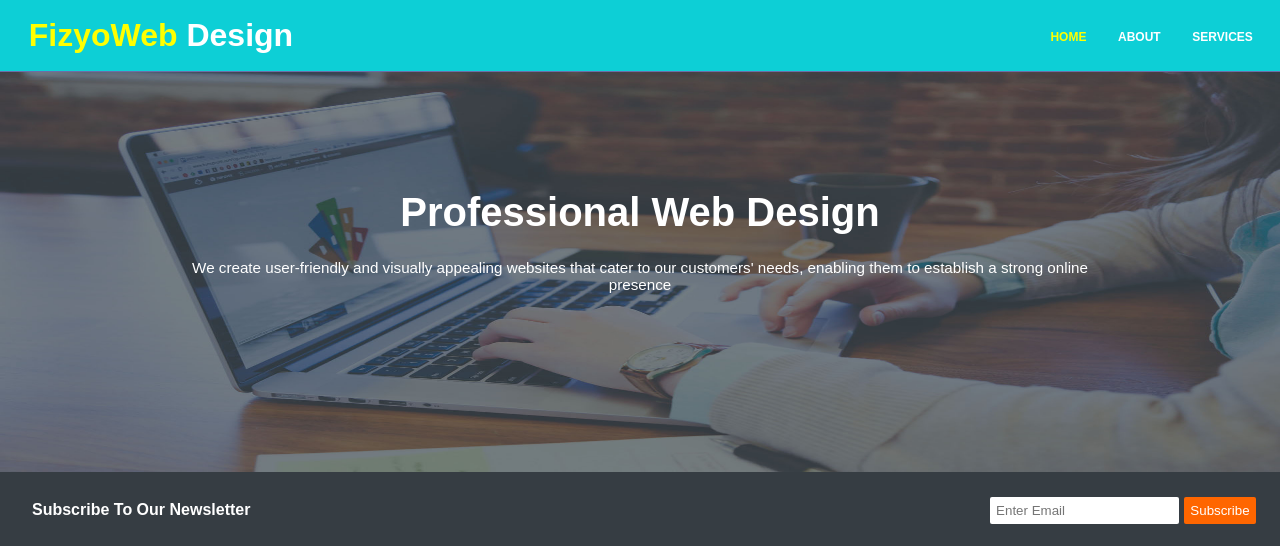
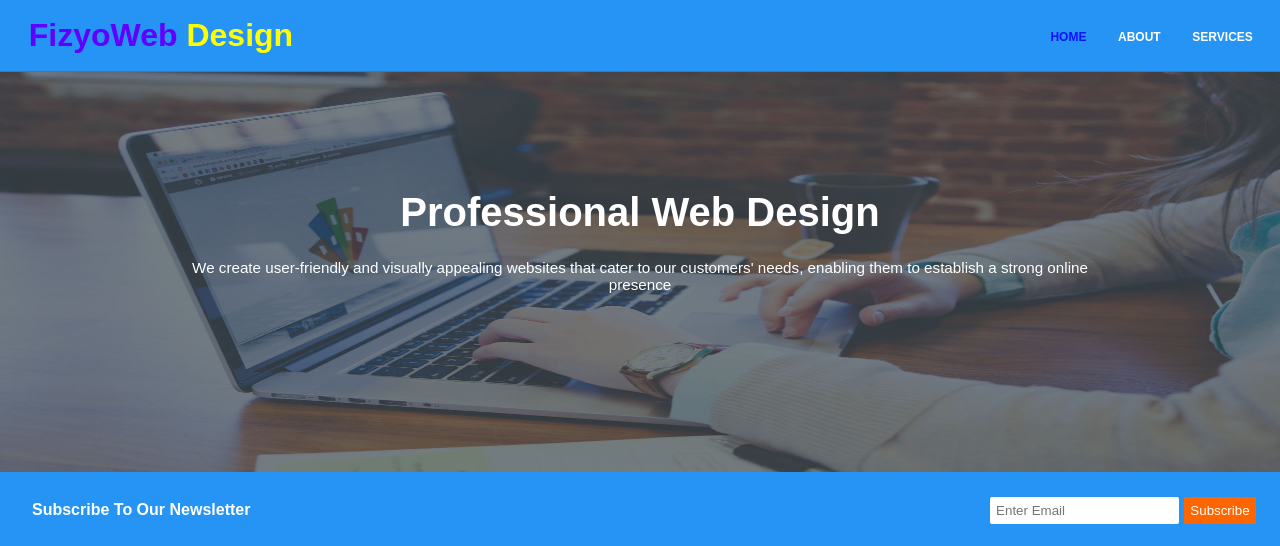
Before and after one commit to furkanpolat06/basic-web-design, a plain HTML site: page home.html in a window 1280 px wide. Shown: the top 546 px of the page. Drawn offline with Linux system fonts and the light colour scheme.

Commit message:
style edit

```diff
--- a/home.css
+++ b/home.css
@@ -15,7 +15,7 @@ body{
     display: flex;
     justify-content: space-between;
     align-items: center;
-    background-color:#0dcfd6;
+    background-color:#2694f5;
     color: white;
     min-height: 4.5rem;
     border-bottom: 1px solid #994192ad;
@@ -33,15 +33,19 @@ body{
 
 }
 .header .home{
-    color: yellow;
+    color: rgba(17, 0, 255, 0.884);
 
 }
 a:hover{
     cursor: pointer;
 }
 .header__left span{
-    color: yellow;
+    color: rgb(98, 0, 255);
     margin-left: .8rem;
+}
+.header__left {
+    color:yellow;
+
 }
 .main__banner{
 color: white;
@@ -73,7 +77,7 @@ text-align: center;
   width: 70%;
 }
 .main__subscribe{
-    background-color:#363D43;
+    background-color:#2694f5;
     color: white;
     min-height: 4.8rem;
     display: flex;
```
